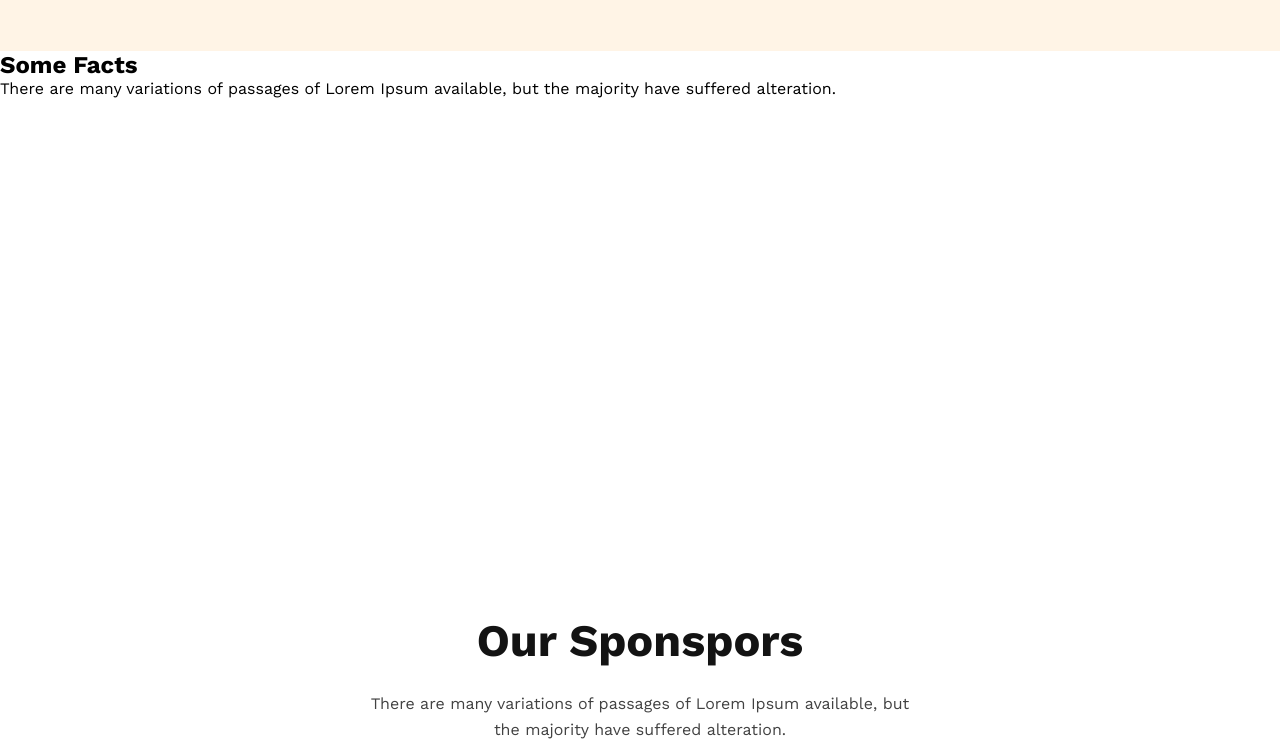
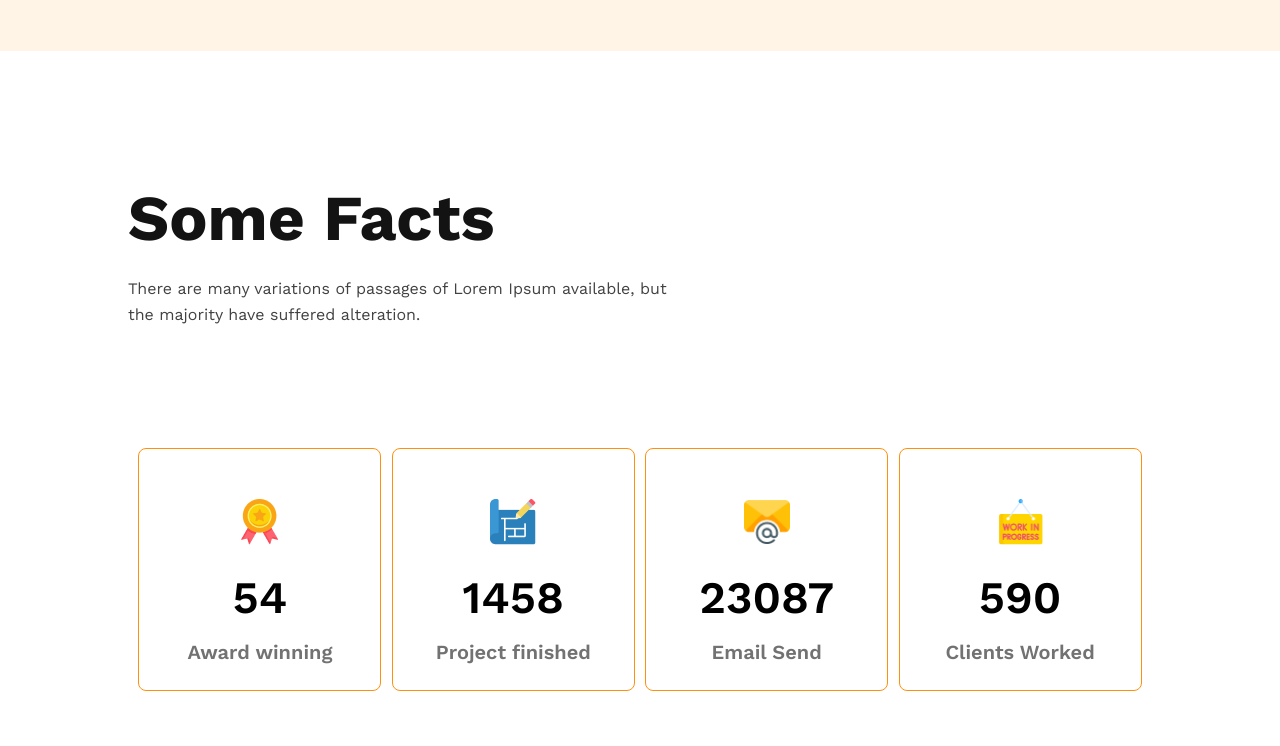
Before and after one commit to marufislamnadim/arhitecture-farm, a plain HTML site: page index.html in a window 1280 px wide. Shown: the part 1098-1844 px from the top of the page. Drawn offline with nearby package versions, Linux system fonts and the light colour scheme.

Commit message:
some-facts section added. Also hover effect  addded

```diff
--- a/index.html
+++ b/index.html
@@ -41,30 +41,30 @@
     </header>
     <div class="main">
         <section class="some-facts">
-            <div class="facts">
-                <h2>Some Facts</h2>
-                <p>There are many variations of passages of Lorem Ipsum available, but the majority have suffered alteration.</p>
+            <div class="facts-about">
+                <h2 class="section-fact-title banner-title">Some Facts</h2>
+                <p class="section-fact-description banner-description">There are many variations of passages of Lorem Ipsum available, but the majority have suffered alteration.</p>
             </div>
             <div class="facts-info">
-                <div class="fact-1">
-                    <img src="" alt="" class="fact-badge">
-                    <h4 class="fact-count"></h4>
-                    <h6 class="fact-title"></h6>
+                <div class="fact-defult fact-1">
+                    <img src="./images/icons/ribon.png" alt="" class="fact-badge">
+                    <h4 class="fact-count">54</h4>
+                    <h6 class="fact-title">Award winning</h6>
                 </div>
-                <div class="fact-2">
-                    <img src="" alt="" class="fact-badge">
-                    <h4 class="fact-count"></h4>
-                    <h6 class="fact-title"></h6>
+                <div class="fact-defult fact-2">
+                    <img src="./images/icons/projects.png" alt="" class="fact-badge">
+                    <h4 class="fact-count">1458</h4>
+                    <h6 class="fact-title">Project finished</h6>
                 </div>
-                <div class="fact-3">
-                    <img src="" alt="" class="fact-badge">
-                    <h4 class="fact-count"></h4>
-                    <h6 class="fact-title"></h6>
+                <div class="fact-defult fact-3">
+                    <img src="./images/icons/email.png" alt="" class="fact-badge">
+                    <h4 class="fact-count">23087</h4>
+                    <h6 class="fact-title">Email Send</h6>
                 </div>
-                <div class="fact-4">
-                    <img src="" alt="" class="fact-badge">
-                    <h4 class="fact-count"></h4>
-                    <h6 class="fact-title"></h6>
+                <div class="fact-defult fact-4">
+                    <img src="./images/icons/customers.png" alt="" class="fact-badge">
+                    <h4 class="fact-count">590</h4>
+                    <h6 class="fact-title">Clients Worked</h6>
                 </div>
             </div>
         </section>
--- a/styles/style.css
+++ b/styles/style.css
@@ -16,6 +16,7 @@ Declaring golbal parameters
     --button-color: #FF900E;
     --primary-title-color:#131313;
     --seceondary-title-color:#424242;
+    --dark-3:#727272;
     --white-color: #FFFFFF;
 }
 a{
@@ -82,12 +83,12 @@ Banner Section Styling
     margin: 100px auto 33px;
     text-align: center;
 }
-.banner-info>.banner-title{
+.banner-info .banner-title{
     font-weight: 700;
     font-size: 64px;
     line-height: 75px;
 }
-.banner-info>.banner-description{
+.banner-info .banner-description{
     font-weight: 400;
     font-size: 16px;
     line-height: 26px;
@@ -112,7 +113,66 @@ img{
 /* -------------------------
    some-facts section styling
 -------------------------- */
-
+.some-facts{
+    width: 80%;
+    margin: 130px auto;
+    display: flex;
+    flex-direction: column;
+    justify-content: flex-start;
+    gap: 100px;
+}
+.facts-about{
+    width: 542px;
+}
+.section-fact-title{
+    font-weight: 700;
+    font-size: 64px;
+    line-height: 75px;
+    color: var(--primary-title-color);
+}
+.section-fact-description{
+    font-weight: 400;
+    font-size: 16px;
+    line-height: 26px;
+    margin: 20px 0;
+    color: var(--seceondary-title-color);
+}
+.facts-info{
+    display: flex;
+    flex-wrap: wrap;
+    align-items: center;
+    justify-content: space-evenly;
+}
+.fact-defult{
+    width: 241px;
+    height: 241px;
+    border-radius: 8px;
+    display: flex;
+    justify-content: flex-start;
+    align-items: center;
+    flex-direction: column;
+    gap: 1em;
+    border: 1px solid var(--button-color);
+    transition: 1s ease-in-out;
+}
+.fact-defult:hover{
+    transform: scale(1.05) rotate(360deg);
+    border: 5px solid cadetblue;
+}
+.fact-defult>img{
+    width: 46px;
+    height: 46px;
+    margin-bottom: 10px;
+}
+.fact-defult>.fact-count{
+    font-size: 45px;
+    font-weight: 600;
+}
+.fact-defult>.fact-title{
+    font-size: 20px;
+    font-weight: 600;
+    color: var(--dark-3);
+}
 /* -------------------------
 Sponsor Section Styling
 -------------------------- */
```
